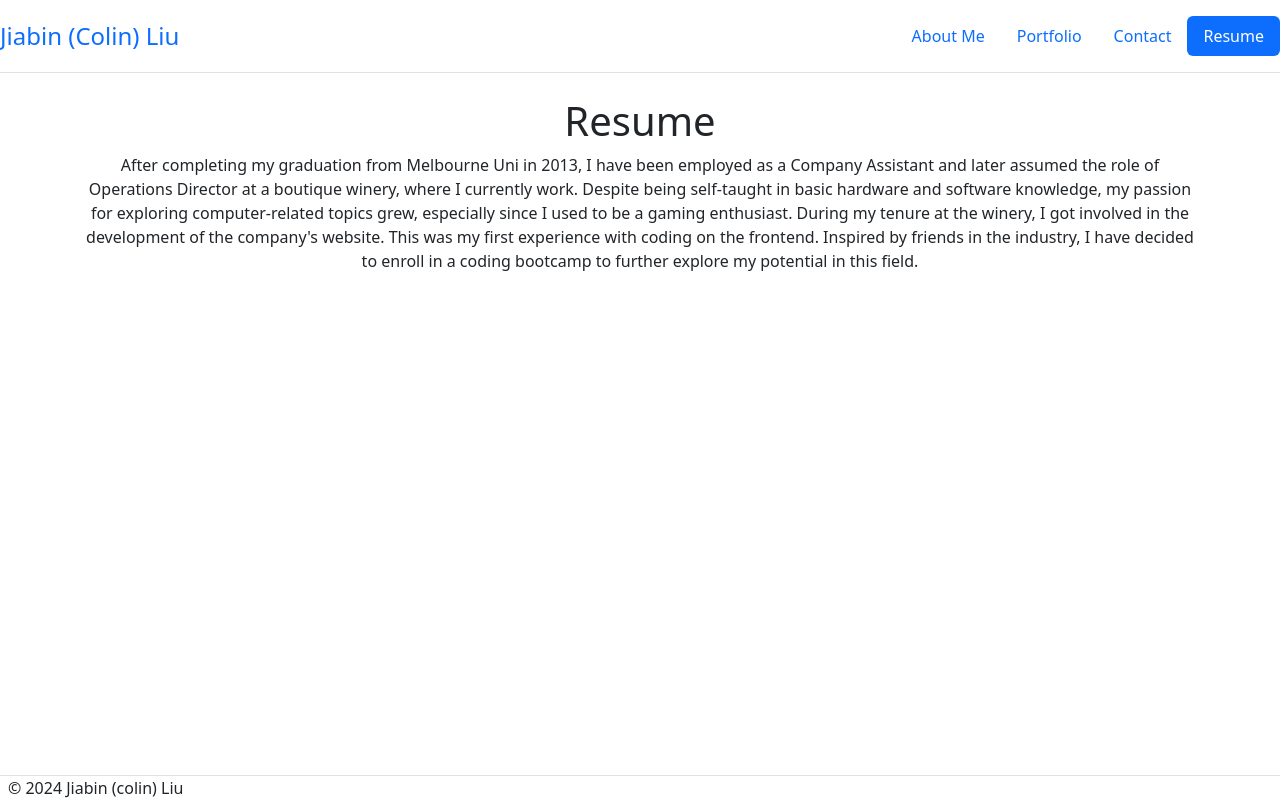
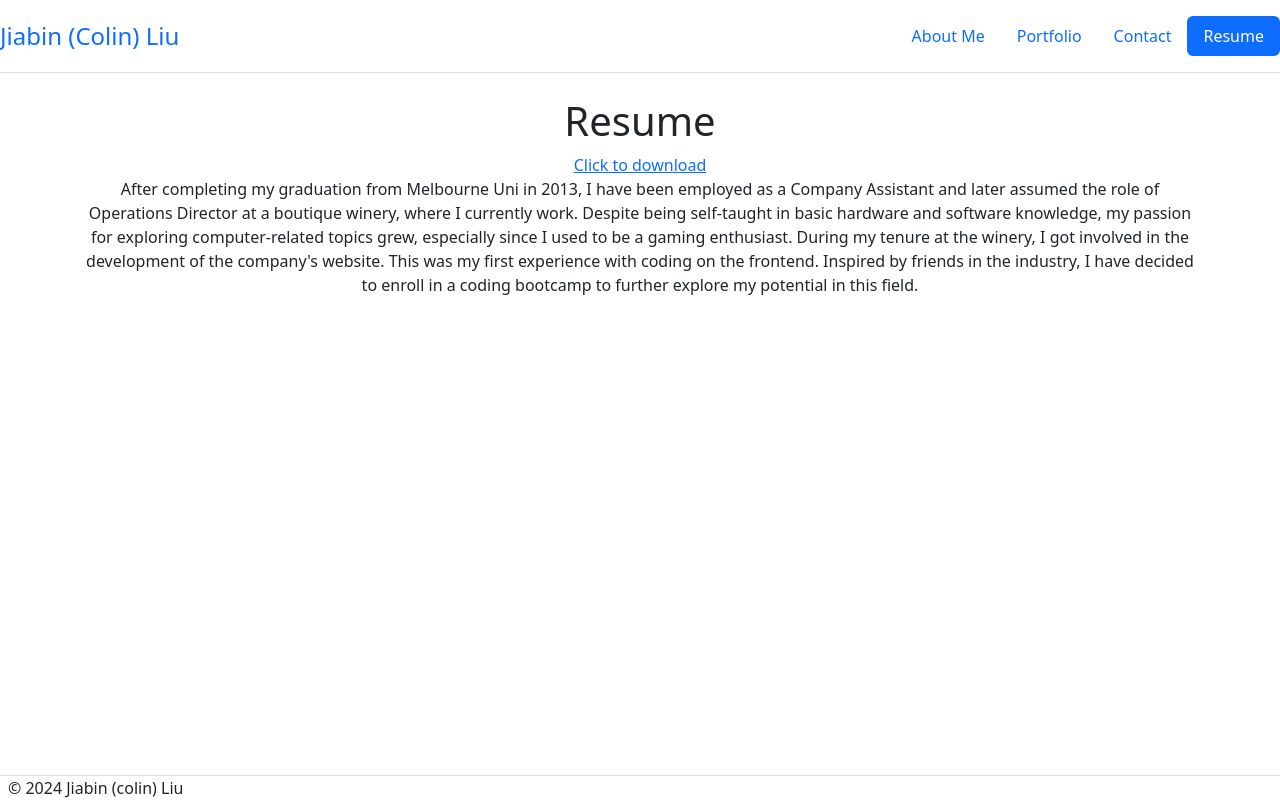
Before and after one commit to mkdkck/profile-react, a React (Vite) app: page /Resume in a window 1280 px wide. Built offline with nearby package versions, Linux system fonts and the light colour scheme; some icons are missing.

Commit message:
resume download added

```diff
--- a/src/components/pages/Resume.jsx
+++ b/src/components/pages/Resume.jsx
@@ -1,7 +1,9 @@
+import ResumePDF from '../../assets/Resume.pdf'
 export default function Resume() {
     return (
         <div>
             <h1>Resume</h1>
+            <a href={ResumePDF} download>Click to download</a>
             <p>After completing my graduation from Melbourne Uni in 2013, I have been employed as a Company Assistant and later assumed the role of Operations Director at a boutique winery, where I currently work. Despite being self-taught in basic hardware and software knowledge, my passion for exploring computer-related topics grew, especially since I used to be a gaming enthusiast.
                 During my tenure at the winery, I got involved in the development of the company's website. This was my first experience with coding on the frontend. Inspired by friends in the industry, I have decided to enroll in a coding bootcamp to further explore my potential in this field.
             </p>
```
Also changed, not shown: 1 other file (tests, documents, lock files or other folders).
